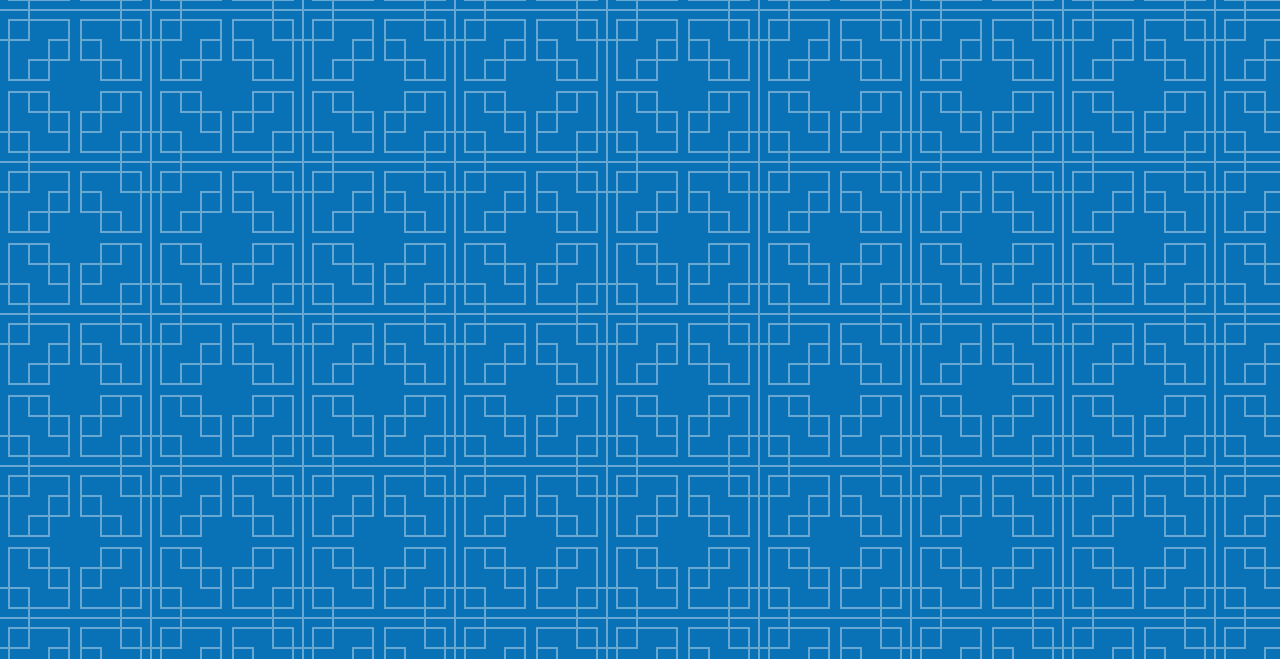
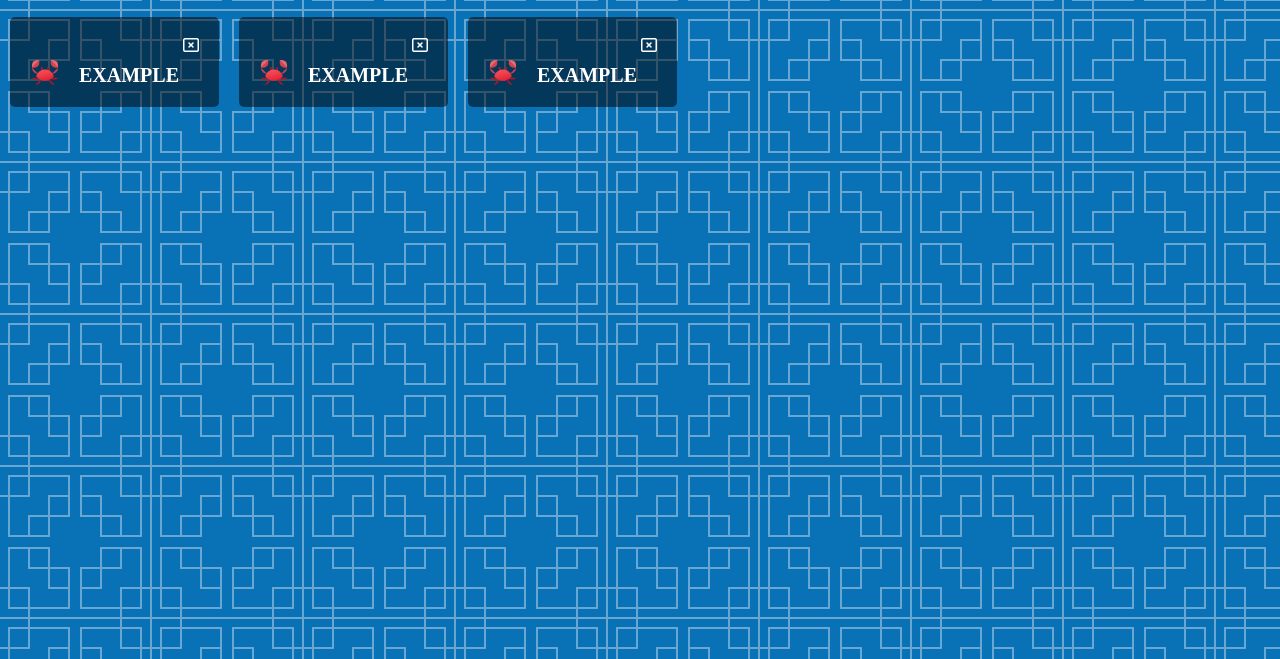
Before and after one commit to ChewingOnCode/10-Book-Keeper, a plain HTML site: page index.html in a window 1280 px wide. Shown: the part 141-800 px from the top of the page. Drawn offline with Linux system fonts and the light colour scheme.

Commit message:
Finished up UI for the bookmarks section

```diff
--- a/index.html
+++ b/index.html
@@ -8,10 +8,54 @@
     <!-- Montserrat Font -->
     <link rel="preconnect" href="https://fonts.googleapis.com" />
     <link rel="preconnect" href="https://fonts.gstatic.com" crossorigin />
+    <!-- Fontawesome Icons -->
+    <link
+      rel="stylesheet"
+      href="https://cdnjs.cloudflare.com/ajax/libs/font-awesome/6.4.2/css/all.min.css"
+      integrity="sha512-z3gLpd7yknf1YoNbCzqRKc4qyor8gaKU1qmn+CShxbuBusANI9QpRohGBreCFkKxLhei6S9CQXFEbbKuqLg0DA=="
+      crossorigin="anonymous"
+      referrerpolicy="no-referrer"
+    />
   </head>
   <body>
     <!-- Open Modal -->
     <h1 id="show-modal">Add Bookmark</h1>
+    <!-- Bookmarks -->
+    <div class="container" id="bookmarks-container">
+      <div class="item">
+        <i
+          class="fa-regular fa-rectangle-xmark"
+          id="delete-bookmark"
+          title="Delete Bookmark"
+        ></i>
+        <div class="name">
+          <img src="./assets/icons8-crab-48.png" alt="Favicon" />
+          <a href="example.com" target="_blank">Example</a>
+        </div>
+      </div>
+      <div class="item">
+        <i
+          class="fa-regular fa-rectangle-xmark"
+          id="delete-bookmark"
+          title="Delete Bookmark"
+        ></i>
+        <div class="name">
+          <img src="./assets/icons8-crab-48.png" alt="Favicon" />
+          <a href="example.com" target="_blank">Example</a>
+        </div>
+      </div>
+      <div class="item">
+        <i
+          class="fa-regular fa-rectangle-xmark"
+          id="delete-bookmark"
+          title="Delete Bookmark"
+        ></i>
+        <div class="name">
+          <img src="./assets/icons8-crab-48.png" alt="Favicon" />
+          <a href="example.com" target="_blank">Example</a>
+        </div>
+      </div>
+    </div>
     <!-- Script -->
     <script src="script.js"></script>
   </body>
--- a/style.css
+++ b/style.css
@@ -37,3 +37,67 @@ h1 {
 h1:hover {
   background: rgba(0, 0, 0, 0.8);
 }
+
+/* Bookmarks */
+.container {
+  display: flex;
+  flex-direction: row;
+  flex-wrap: wrap;
+}
+
+.item {
+  background: rgba(0, 0, 0, 0.5);
+  color: #fff;
+  border-radius: var(--border-radius);
+  -webkit-border-radius: var(--border-radius);
+  -moz-border-radius: var(--border-radius);
+  -ms-border-radius: var(--border-radius);
+  -o-border-radius: var(--border-radius);
+  padding: 20px;
+  margin: 10px;
+}
+
+.item:hover {
+  background: rgba(0, 0, 0, 0.8);
+}
+
+a {
+  font-size: 20px;
+  font-weight: bold;
+  text-transform: uppercase;
+}
+
+a:link,
+a:visited {
+  color: #fff;
+  text-decoration: none;
+}
+
+a:hover,
+a:active {
+  text-decoration: underline;
+}
+
+.fa-rectangle-xmark {
+  float: right;
+  cursor: pointer;
+  z-index: 2;
+}
+.name {
+  margin-top: 20px;
+  margin-right: 20px;
+}
+
+.name img {
+  height: 30px;
+  width: 30px;
+  margin-right: 15px;
+  vertical-align: bottom;
+}
+
+/* Media query: Large Smartphone (Vertical) */
+@media screen and (max-width: 600px) {
+  .container {
+    flex-direction: column;
+  }
+}
```
Also changed, not shown: assets/icons8-crab-48.png (added).
